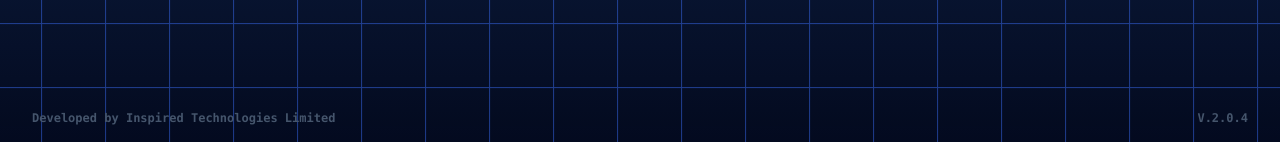
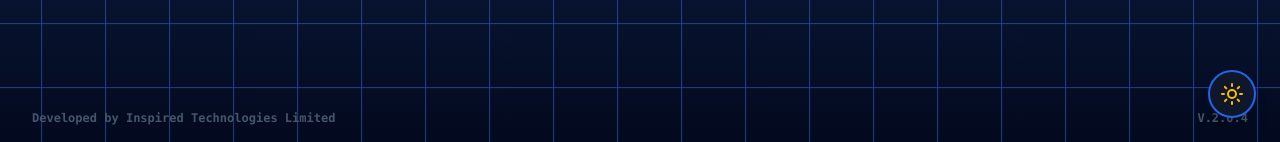
Before and after one commit to Angelecheanyanwu/dss-gpb-dashboard, a Next.js app: page / in a window 1280 px wide. Shown: the part 658-800 px from the top of the page. Built offline with nearby package versions, Linux system fonts and the light colour scheme.

Commit message:
light and dark mode

```diff
--- a/src/app/layout.tsx
+++ b/src/app/layout.tsx
@@ -39,6 +39,7 @@ export default function RootLayout({
         <Provider store={store}>
           <ThemeProvider>
             {children}
+            <ThemeToggle />
           </ThemeProvider>
         </Provider>
       </body>
```
